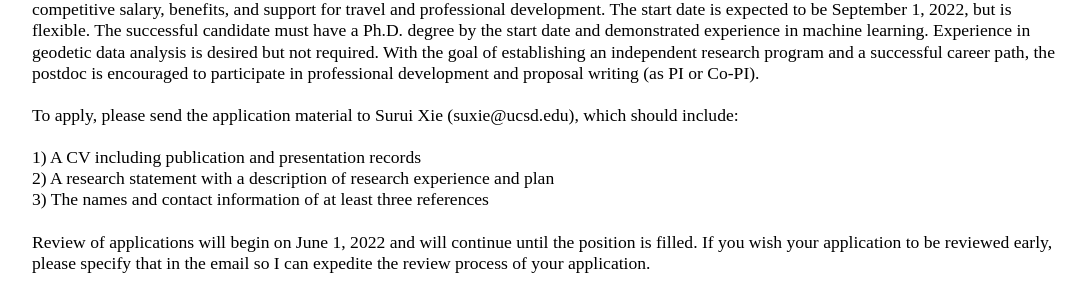
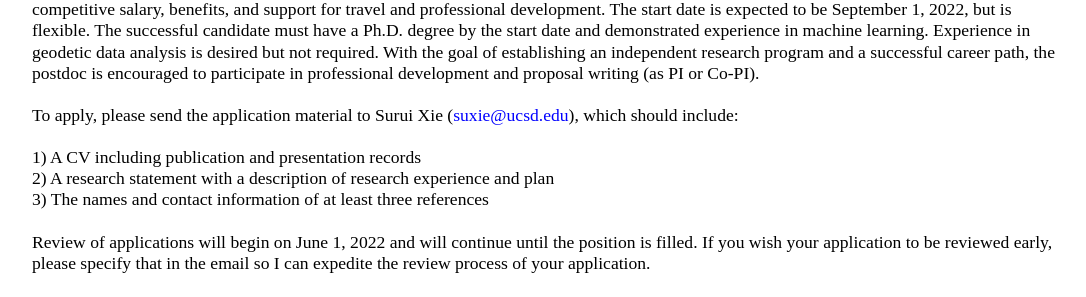
Before and after one commit to suruixie/suruixie.github.io, a Jekyll site: the page built from vacancies/index.html, in a window 1280 px wide. Shown: the part 770-1067 px from the top of the page, without its empty margins (96-1182 px from the left). Built offline with Jekyll 4.4.1, drawn with Linux system fonts in a browser that asks for light colours.

Commit message:
Update index.html

```diff
--- a/vacancies/index.html
+++ b/vacancies/index.html
@@ -49,7 +49,7 @@ title: Student and postdoc opportunities
 	With the goal of establishing an independent research program and a successful career path, the postdoc is encouraged to participate in professional development and proposal writing (as PI or Co-PI).<br>
 	<br>
 
-	To apply, please send the application material to Surui Xie (suxie@ucsd.edu), which should include:<br>
+	To apply, please send the application material to Surui Xie (<a href="mailto:suxie@ucsd.edu" style="color:#0000FF;">suxie@ucsd.edu</a>), which should include:<br>
 	<br>
 
 	1) A CV including publication and presentation records 	<br>
```
